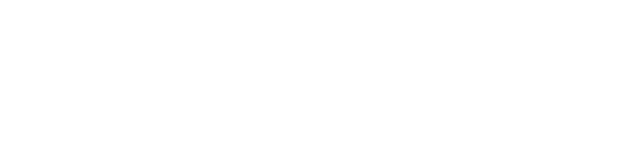
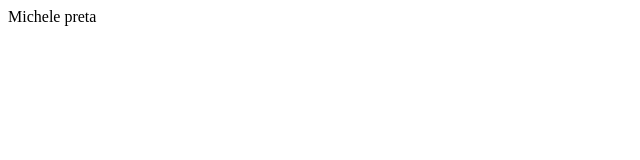
Before and after one commit to migueldevds-jpg/Sites, a plain HTML site: page index.html in a window 1280 px wide. Shown: the whole page, without its empty margins (0-640 px from the left). Drawn offline with Linux system fonts and the light colour scheme.

Commit message:
Update index.html

```diff
--- a/index.html
+++ b/index.html
@@ -6,6 +6,6 @@
     <title>Document</title>
 </head>
 <body>
-
+    Michele preta
 </body>
 </html>
```
